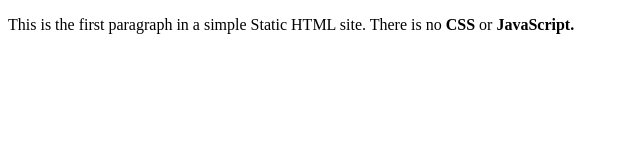
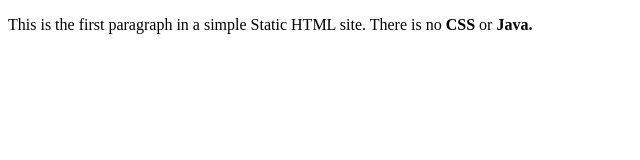
Before and after one commit to yahyalabanieh/static, a plain HTML site: page index.html in a window 1280 px wide. Shown: the full height of the page, 0-640 px from the left. Drawn offline with Linux system fonts and the light colour scheme.

Commit message:
Changing JavaScript to Java

```diff
--- a/index.html
+++ b/index.html
@@ -4,5 +4,4 @@
     <title>Static HTML Site</title>
   </head>
   <body>
-    <p>This is the first paragraph in a simple Static HTML site. There is no <strong>CSS</strong> or <strong>JavaScript</script>.</p>  </body>
-</html>
+    <p>This is the first paragraph in a simple Static HTML site. There is no <strong>CSS</strong> or <strong>Java</script>.</p></body></html>
```
